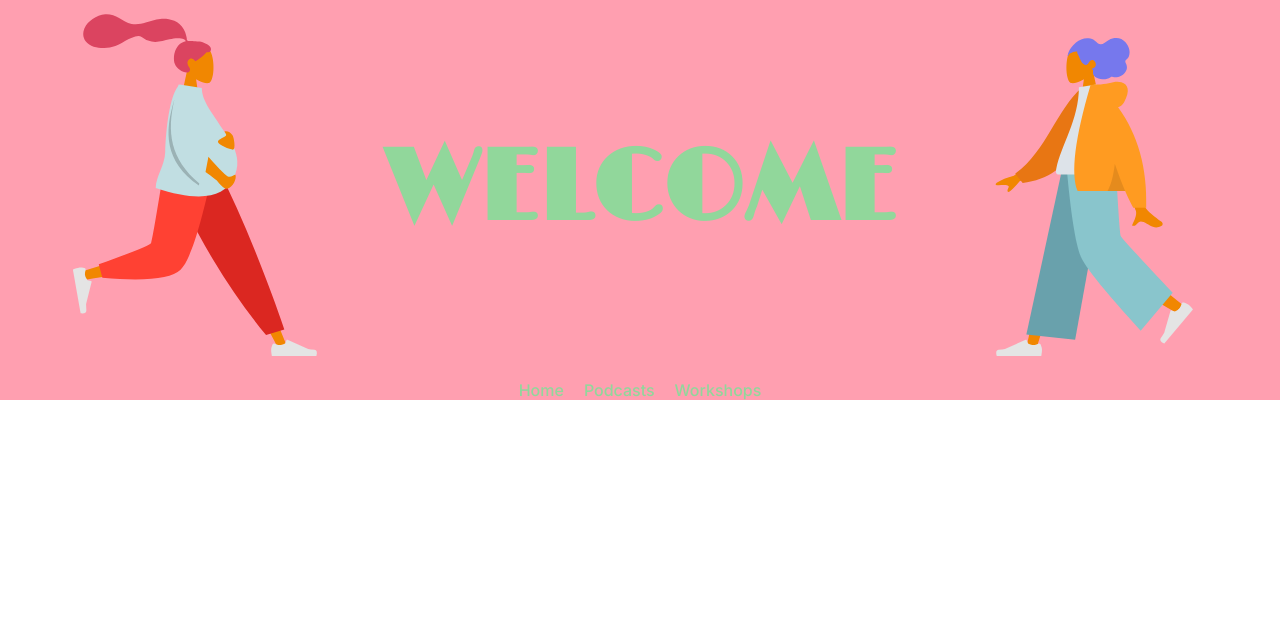
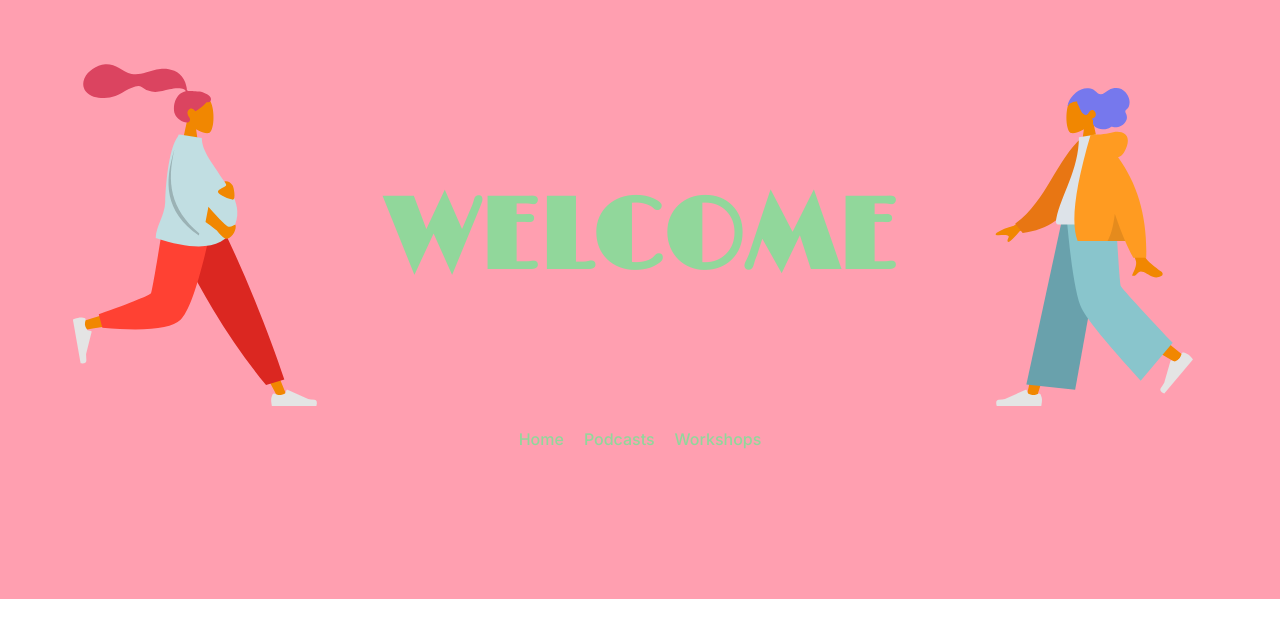
Before and after one commit to unlockhertech/unlockhertech-fe, a Next.js app: page / in a window 1280 px wide. Shown: the top 638 px of the page. Built offline with nearby package versions, Linux system fonts and the light colour scheme.

Commit message:
Fix padding

```diff
--- a/src/app/page.tsx
+++ b/src/app/page.tsx
@@ -8,10 +8,8 @@ import { Row } from "@/UI/Atoms/Row";
 export default function Home() {
   return (
     <TitleBackground justifyContent="center" alignItems="center">
-      <Row alignItems="center" justifyContent="center">
-        <TitleWithIcons />
-      </Row>
-      <Row justifyContent="center">
+      <TitleWithIcons />
+      <Row padding="0 0 15rem" justifyContent="center">
         <TitleLink href="">Home</TitleLink>
         <TitleLink href="">Podcasts</TitleLink>
         <TitleLink href="">Workshops</TitleLink>
--- a/src/routes/home/components/title.tsx
+++ b/src/routes/home/components/title.tsx
@@ -24,7 +24,6 @@ export const Title = styled.h3`
 
 export const TitleBackground = styled(Row)`
   background: ${({ theme }) => theme.pink};
-  height: 40rem;
 `;
 
 export const TitleLink = styled(Link)`
@@ -38,7 +37,7 @@ export const TitleLink = styled(Link)`
 
 export const TitleWithIcons = (): JSX.Element => {
   return (
-    <Row justifyContent="center" alignItems="center">
+    <Row padding="5rem 0 0" justifyContent="center" alignItems="center">
       <Column alignItems="flex-end" xSmall={5} tablet={3.5}>
         <PregnantPersonWelcomeSVG />
       </Column>
```
